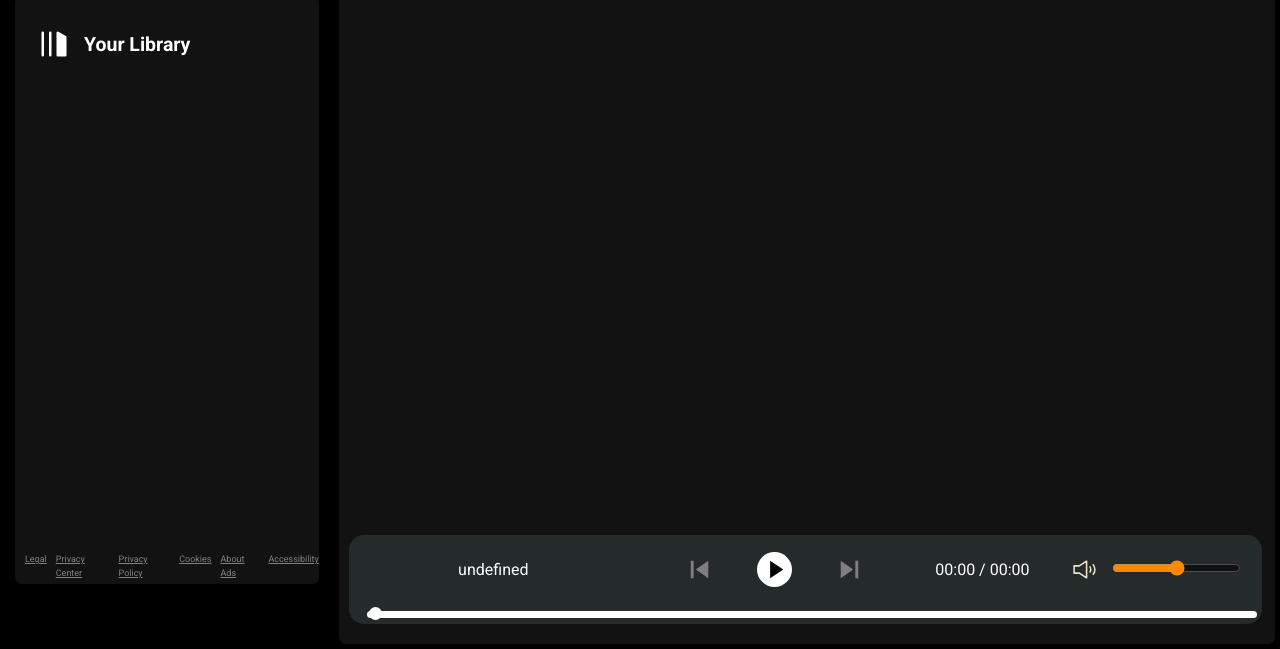
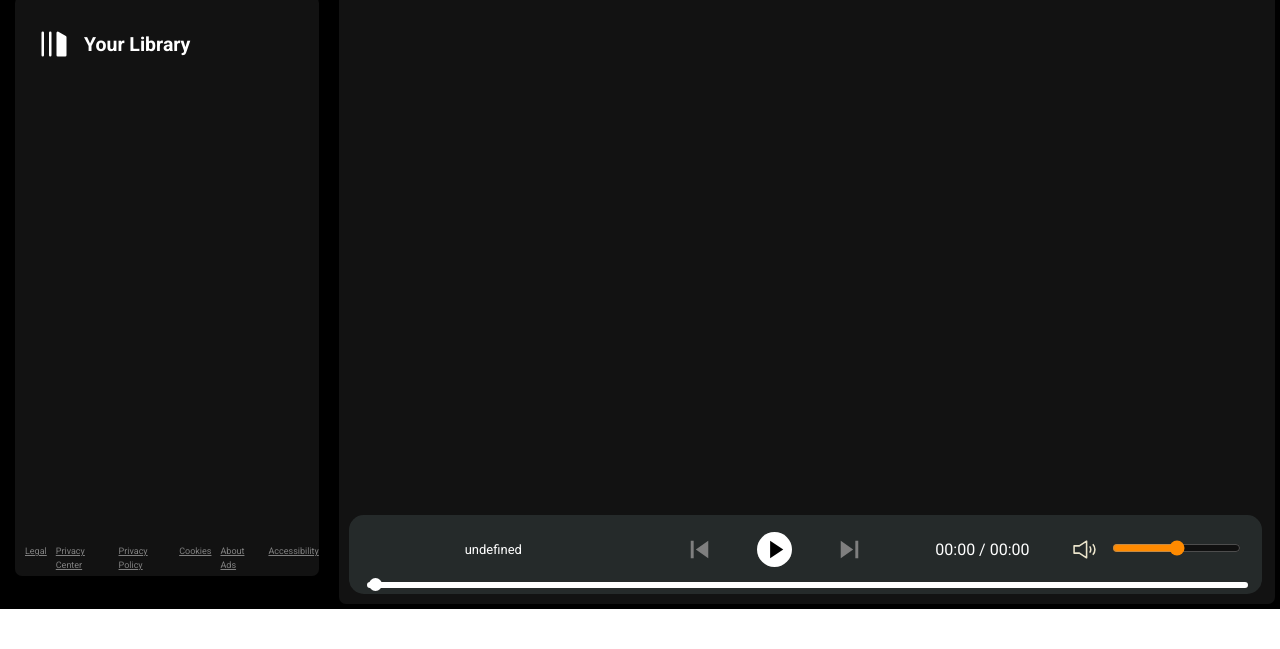
Before and after one commit to mohammadHusnain/spotify__clone, a plain HTML site: page index.html in a window 1280 px wide. Shown: the part 181-830 px from the top of the page. After the commit the page ends 800 px from the top, so only its background shows below. Drawn offline with Linux system fonts and the light colour scheme; no server answers.

Commit message:
updated styles

```diff
--- a/css/style.css
+++ b/css/style.css
@@ -38,7 +38,7 @@ body {
   position: relative;
   display: flex;
   flex-direction: column;
-  min-height: 100vh; /*Ensures full height*/
+  min-height: 95vh; /*Ensures full height*/
 }
 
 /* styling left border */
@@ -73,7 +73,7 @@ body {
 
 .library {
   /* min-height: 36vw; */
-  height: 71vh;
+  height: 70vh;
   position: relative;
   font-size: small;
 }
@@ -210,11 +210,11 @@ margin: 0px 10px;
   filter: invert(1);
   position: absolute;
   width: 95%;
-  bottom: 20px;
+  bottom: 10px;
   padding: 12px;
   background-color: #dad5d5;
   border-radius: 15px;
-  height: 65px;
+  height: 55px;
 }
 
 
@@ -273,8 +273,8 @@ margin: 0px 10px;
 }
 
 .seekbar {
-  height: 3px;
-  width: 97%;
+  height: 2px;
+  width: 96%;
   border: 2px solid black;
   background-color: black;
   border-radius: 10px;
@@ -312,6 +312,7 @@ align-items: center;
   display: flex;
   justify-content: center;
   align-items: center;
+  font-size: 13px;
 }
 
 .songtime{
```
